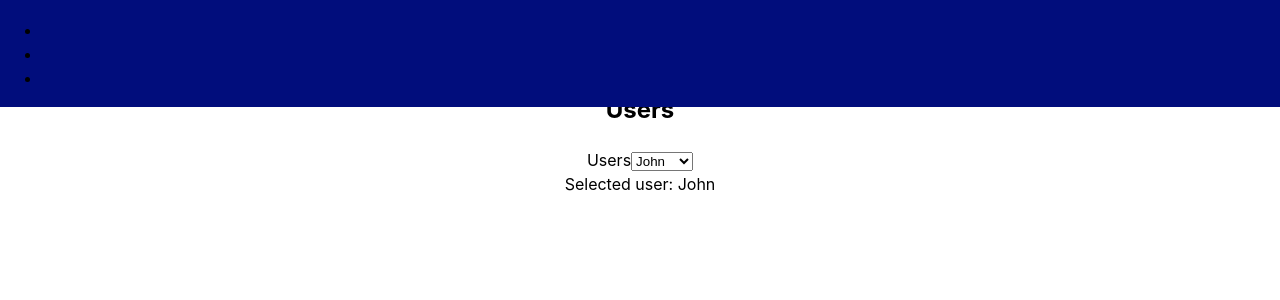
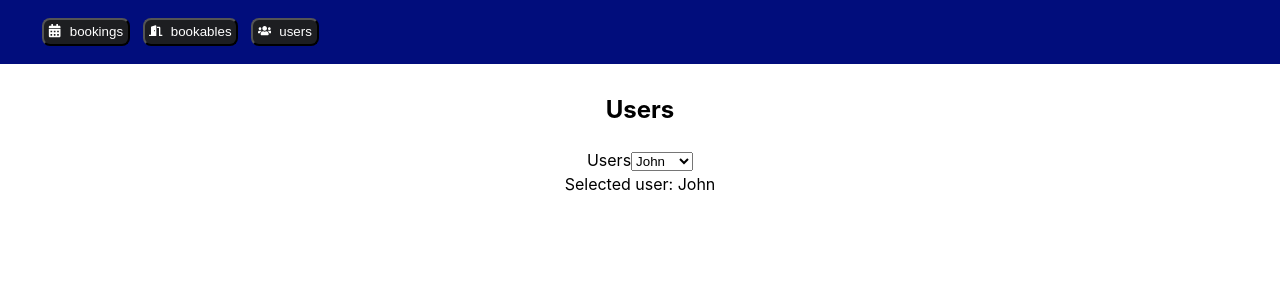
Before and after one commit to Dikendev/bookings-manager-app, a React (Vite) app: page /user in a window 1280 px wide. Shown: the top 300 px of the page. Built offline with nearby package versions, Linux system fonts and the light colour scheme.

Commit message:
Refactor Header component to update navigation links and add icons

```diff
--- a/src/components/Header.tsx
+++ b/src/components/Header.tsx
@@ -1,22 +1,37 @@
+import { FaCalendarAlt, FaDoorOpen, FaUsers } from "react-icons/fa";
+
 export const Header = () => {
   return (
-    <div>
     <header>
       <nav>
-          <ul>
+        <ul className="header list">
           <li>
-              <a href="1"></a>
+            <a href="/bookings" className="header button icon">
+              <button className="header_button">
+                <FaCalendarAlt />
+                <span>bookings</span>
+              </button>
+            </a>
           </li>
           <li>
-              <a href="2"></a>
+            <a href="/bookable" className="header button">
+              <button className="header_button">
+                <FaDoorOpen />
+                <span>bookables</span>
+              </button>
+            </a>
           </li>
           <li>
-              <a href="3"></a>
+            <a href="/user" className="header button">
+              <button className="header_button">
+                <FaUsers />
+                <span>users</span>
+              </button>
+            </a>
           </li>
         </ul>
       </nav>
     </header>
-    </div>
   );
 };
 
```
Also changed, not shown: src/pages/Bookings/Bookings.tsx (added). Lines whose indentation alone changed are shown as unchanged.
